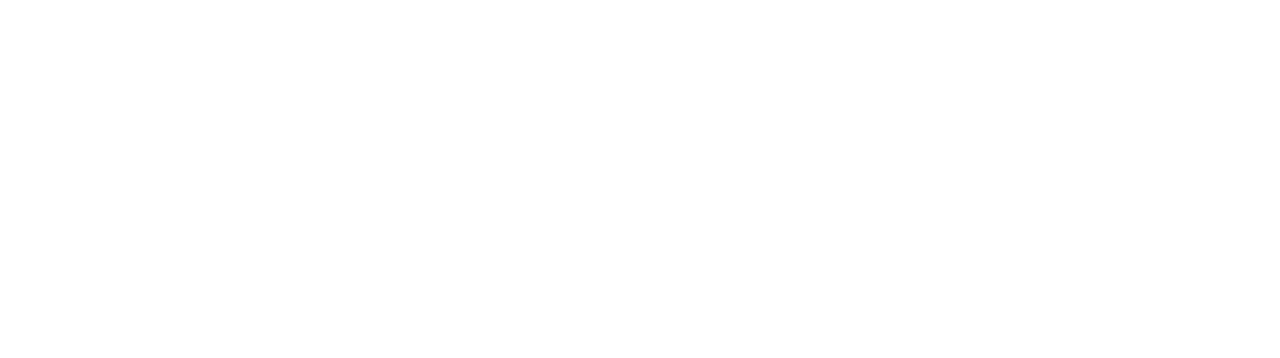
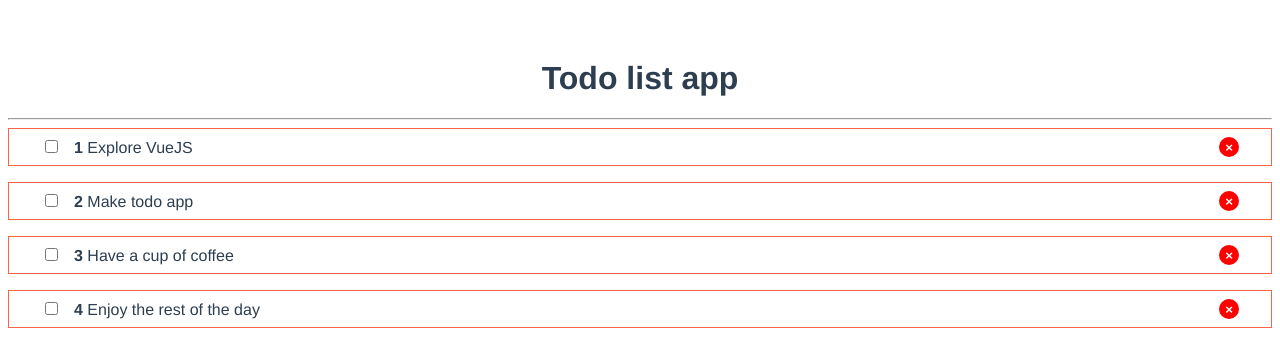
Before and after one commit to mirolyubovN/vuejs-playground, a Vue app in the folder first-vue-project/: page / in a window 1280 px wide. Shown: the top 358 px of the page. Built offline with nearby package versions, Linux system fonts and the light colour scheme.

Commit message:
added todo list and todo items

```diff
--- a/first-vue-project/src/App.vue
+++ b/first-vue-project/src/App.vue
@@ -1,13 +1,36 @@
 <template>
 	<div id="app">
+		<h1>Todo list app</h1>
+		<hr>
+		<TodoList
+			v-bind:todos="todos"
+			@removeTodo="removeTodo"
+		/>
 	</div>
 </template>
 
 <script>
+import TodoList from '@/components/TodoList.vue';
 
 export default {
 	name: 'App',
+	data() {
+		return {
+			todos: [
+				{ id: 1, title: 'Explore VueJS', completed: false },
+				{ id: 2, title: 'Make todo app', completed: false },
+				{ id: 3, title: 'Have a cup of coffee', completed: false },
+				{ id: 4, title: 'Enjoy the rest of the day', completed: false },
+			],
+		};
+	},
 	components: {
+		TodoList,
+	},
+	methods: {
+		removeTodo(id) {
+			this.todos = this.todos.filter((item) => item.id !== id);
+		},
 	},
 };
 </script>
--- /dev/null
+++ b/first-vue-project/src/components/TodoItem.vue
@@ -0,0 +1,47 @@
+<template>
+	<li>
+		<span v-bind:class="{ done: todo.completed }">
+			<input type="checkbox" v-on:change="todo.completed = !todo.completed">
+			<strong>{{ todo.id }}</strong>
+			{{ todo.title }}
+		</span>
+		<button class="rm"
+				v-on:click="$emit('removeTodo', todo.id)">
+			&times;
+		</button>
+	</li>
+</template>
+
+<script>
+export default {
+	props: {
+		todo: {
+			type: Object,
+			required: true,
+		},
+	},
+};
+</script>
+
+<style scoped>
+	li {
+		border: 1px solid tomato;
+		display: flex;
+		justify-content: space-between;
+		padding: .5rem 2rem;
+		margin-bottom: 1rem;
+	}
+	.rm {
+		background: red;
+		color: #fff;
+		border-radius: 50%;
+		font-weight: bold;
+		border: none;
+	}
+	input {
+		margin-right: 1rem;
+	}
+	.done {
+		text-decoration: line-through;
+	}
+</style>
--- /dev/null
+++ b/first-vue-project/src/components/TodoList.vue
@@ -0,0 +1,37 @@
+<template>
+	<div>
+		<ul>
+			<TodoItem
+				v-on:removeTodo="removeTodo"
+				v-for="todo of todos"
+				:todo="todo"
+				:key="todo.id"
+			/>
+		</ul>
+	</div>
+</template>
+
+<script>
+import TodoItem from '@/components/TodoItem.vue';
+
+export default {
+	props: ['todos'],
+	name: 'App',
+	components: {
+		TodoItem,
+	},
+	methods: {
+		removeTodo(id) {
+			this.$emit('removeTodo', id);
+		},
+	},
+};
+</script>
+
+<style scoped>
+	ul {
+		list-style: none;
+		padding: 0;
+		margin: 0;
+	}
+</style>
```
Also changed, not shown: first-vue-project/.eslintrc.js.
